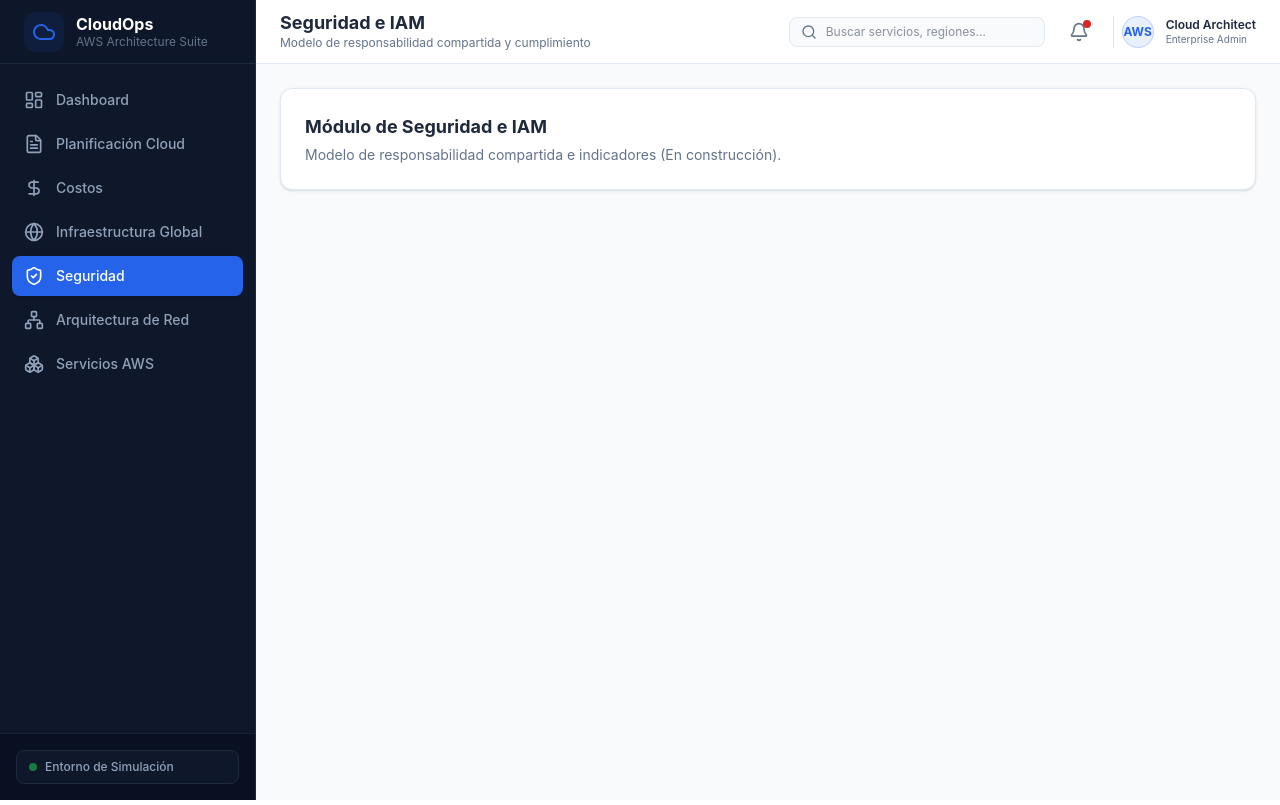
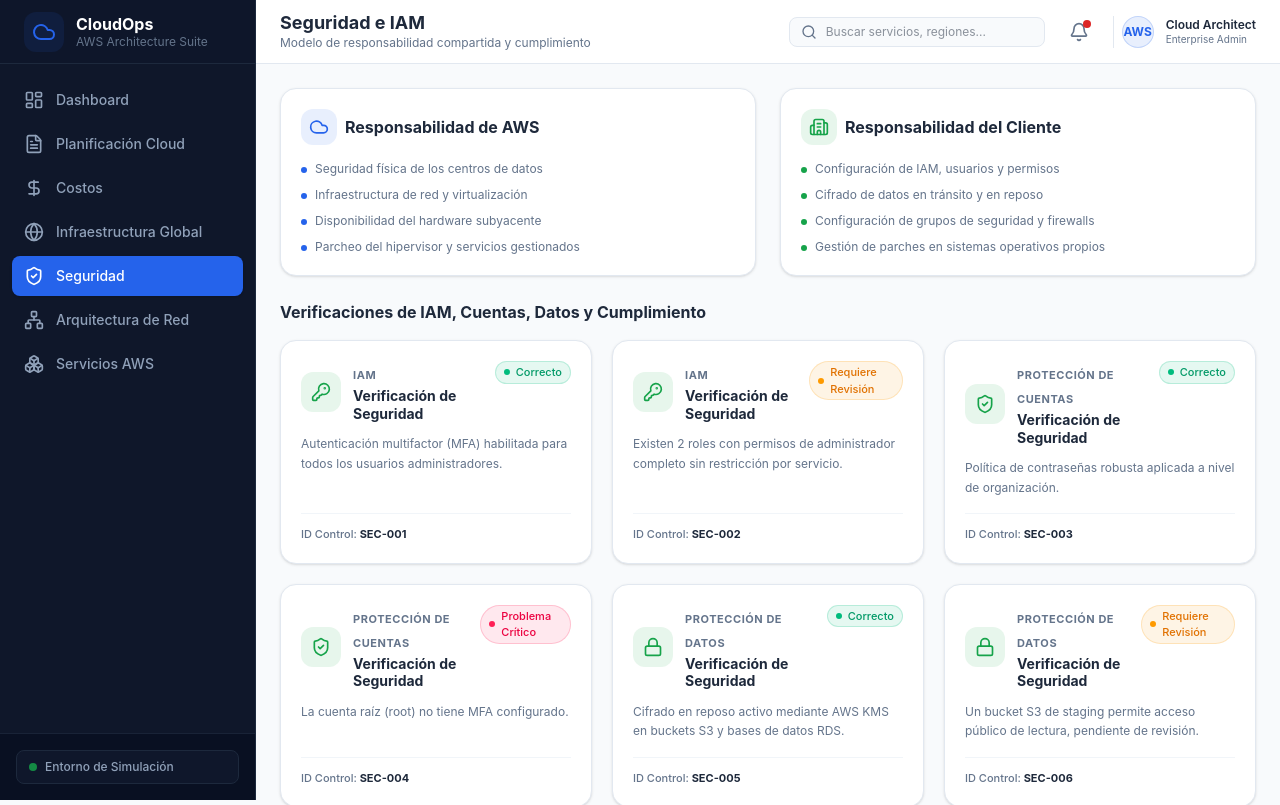
Before and after one commit to GR-Codes18/cloudops-dashboard, a React (Vite) app: page /security in a window 1280 px wide. Shown: the top 805 px of the page. Built offline with nearby package versions, Linux system fonts and the light colour scheme.

Commit message:
feat: agrega modulo de Seguridad con panel de verificaciones IAM

```diff
--- a/src/components/SecurityCard.tsx
+++ b/src/components/SecurityCard.tsx
@@ -44,9 +44,6 @@
 
       <div className="pt-3 border-t border-slate-100 mt-2 flex items-center justify-between text-[11px] text-text-secondary font-medium">
         <span>ID Control: <strong className="text-text-primary">{check.id}</strong></span>
-        <span className="text-primary font-semibold hover:underline cursor-pointer">
-          Ver detalles &rarr;
-        </span>
       </div>
     </div>
   );
--- /dev/null
+++ b/src/data/securityChecks.ts
@@ -0,0 +1,66 @@
+import type { SecurityCheck } from '../types/cloud';
+
+// ============================================
+// Catálogo de Verificaciones de Seguridad (Módulo 5)
+// ============================================
+// Datos simulados, sin relación con datos reales de AWS.
+// 2 checks por categoría, con estados variados para representar
+// un panel de cumplimiento realista.
+
+export const securityChecks: SecurityCheck[] = [
+  // IAM
+  {
+    id: 'SEC-001',
+    category: 'IAM',
+    description: 'Autenticación multifactor (MFA) habilitada para todos los usuarios administradores.',
+    status: 'correcto',
+  },
+  {
+    id: 'SEC-002',
+    category: 'IAM',
+    description: 'Existen 2 roles con permisos de administrador completo sin restricción por servicio.',
+    status: 'revision',
+  },
+
+  // Protección de cuentas
+  {
+    id: 'SEC-003',
+    category: 'Protección de cuentas',
+    description: 'Política de contraseñas robusta aplicada a nivel de organización.',
+    status: 'correcto',
+  },
+  {
+    id: 'SEC-004',
+    category: 'Protección de cuentas',
+    description: 'La cuenta raíz (root) no tiene MFA configurado.',
+    status: 'problema',
+  },
+
+  // Protección de datos
+  {
+    id: 'SEC-005',
+    category: 'Protección de datos',
+    description: 'Cifrado en reposo activo mediante AWS KMS en buckets S3 y bases de datos RDS.',
+    status: 'correcto',
+  },
+  {
+    id: 'SEC-006',
+    category: 'Protección de datos',
+    description: 'Un bucket S3 de staging permite acceso público de lectura, pendiente de revisión.',
+    status: 'revision',
+  },
+
+  // Cumplimiento
+  {
+    id: 'SEC-007',
+    category: 'Cumplimiento',
+    description: 'Registro de auditoría (CloudTrail) activo en todas las regiones utilizadas.',
+    status: 'correcto',
+  },
+  {
+    id: 'SEC-008',
+    category: 'Cumplimiento',
+    description: 'Certificación SOC 2 vigente, pendiente de renovación de reporte HIPAA.',
+    status: 'revision',
+  },
+];
--- a/src/pages/Security.tsx
+++ b/src/pages/Security.tsx
@@ -1,10 +1,77 @@
 import React from 'react';
+import { securityChecks } from '../data/securityChecks';
+import { SecurityCard } from '../components/SecurityCard';
+import { Cloud, Building2 } from 'lucide-react';
+
+const awsResponsibilities = [
+  'Seguridad física de los centros de datos',
+  'Infraestructura de red y virtualización',
+  'Disponibilidad del hardware subyacente',
+  'Parcheo del hipervisor y servicios gestionados',
+];
+
+const clientResponsibilities = [
+  'Configuración de IAM, usuarios y permisos',
+  'Cifrado de datos en tránsito y en reposo',
+  'Configuración de grupos de seguridad y firewalls',
+  'Gestión de parches en sistemas operativos propios',
+];
 
 export const Security: React.FC = () => {
   return (
-    <div className="p-6 bg-card rounded-xl border border-border shadow-sm">
-      <h3 className="text-lg font-bold text-text-primary">Módulo de Seguridad e IAM</h3>
-      <p className="text-sm text-text-secondary mt-1">Modelo de responsabilidad compartida e indicadores (En construcción).</p>
+    <div className="space-y-6">
+      {/* Modelo de Responsabilidad Compartida */}
+      <div className="grid grid-cols-1 md:grid-cols-2 gap-6">
+        <div className="bg-card rounded-2xl border border-border p-5 shadow-sm">
+          <div className="flex items-center gap-2 mb-4">
+            <div className="p-2 bg-primary/10 text-primary rounded-xl">
+              <Cloud className="w-5 h-5" />
+            </div>
+            <h3 className="font-bold text-text-primary text-base">
+              Responsabilidad de AWS
+            </h3>
+          </div>
+          <ul className="space-y-2.5">
+            {awsResponsibilities.map((item) => (
+              <li key={item} className="flex items-start gap-2 text-xs text-text-secondary">
+                <span className="w-1.5 h-1.5 rounded-full bg-primary mt-1.5 flex-shrink-0" />
+                {item}
+              </li>
+            ))}
+          </ul>
+        </div>
+
+        <div className="bg-card rounded-2xl border border-border p-5 shadow-sm">
+          <div className="flex items-center gap-2 mb-4">
+            <div className="p-2 bg-security/10 text-security rounded-xl">
+              <Building2 className="w-5 h-5" />
+            </div>
+            <h3 className="font-bold text-text-primary text-base">
+              Responsabilidad del Cliente
+            </h3>
+          </div>
+          <ul className="space-y-2.5">
+            {clientResponsibilities.map((item) => (
+              <li key={item} className="flex items-start gap-2 text-xs text-text-secondary">
+                <span className="w-1.5 h-1.5 rounded-full bg-security mt-1.5 flex-shrink-0" />
+                {item}
+              </li>
+            ))}
+          </ul>
+        </div>
+      </div>
+
+      {/* Grid de verificaciones de seguridad */}
+      <div>
+        <h3 className="font-bold text-text-primary text-base mb-4">
+          Verificaciones de IAM, Cuentas, Datos y Cumplimiento
+        </h3>
+        <div className="grid grid-cols-1 sm:grid-cols-2 lg:grid-cols-3 gap-5">
+          {securityChecks.map((check) => (
+            <SecurityCard key={check.id} check={check} />
+          ))}
+        </div>
+      </div>
     </div>
   );
 };
```
